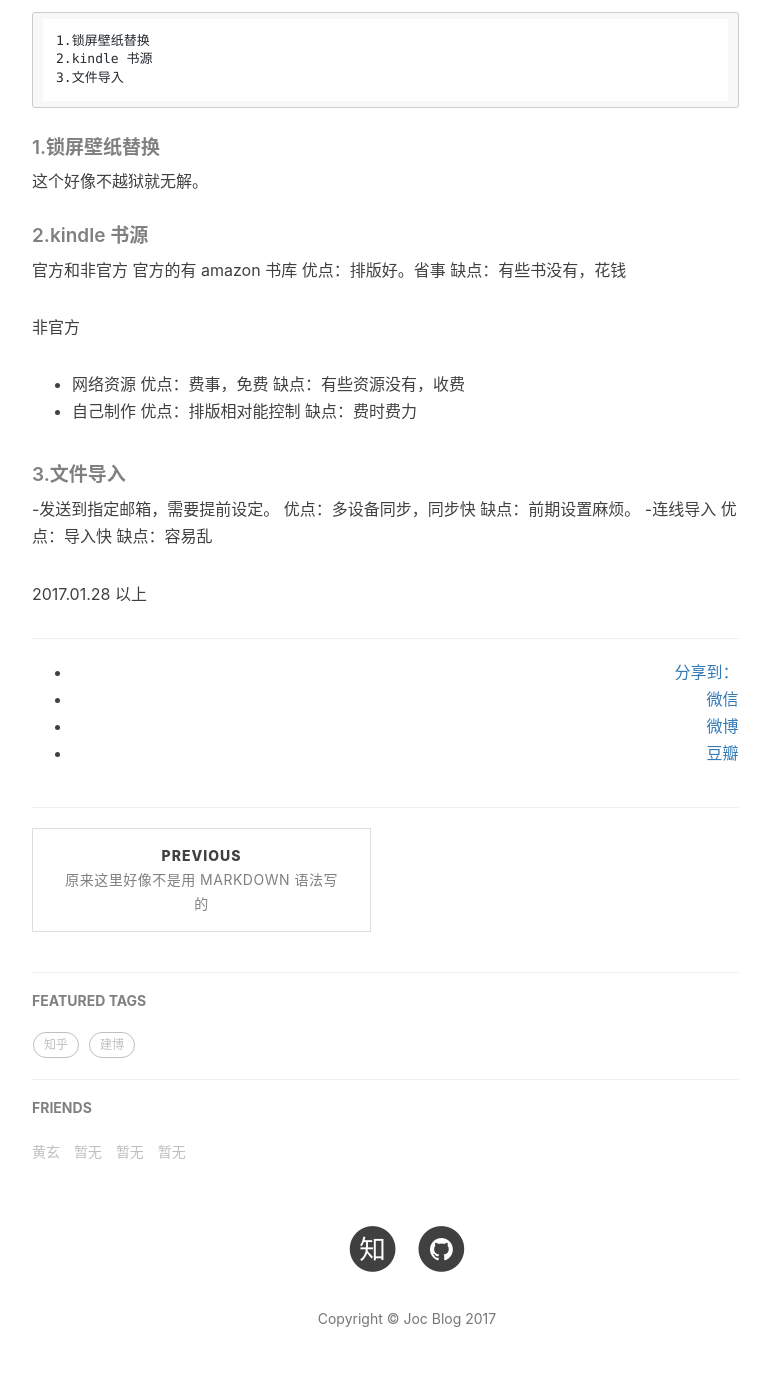
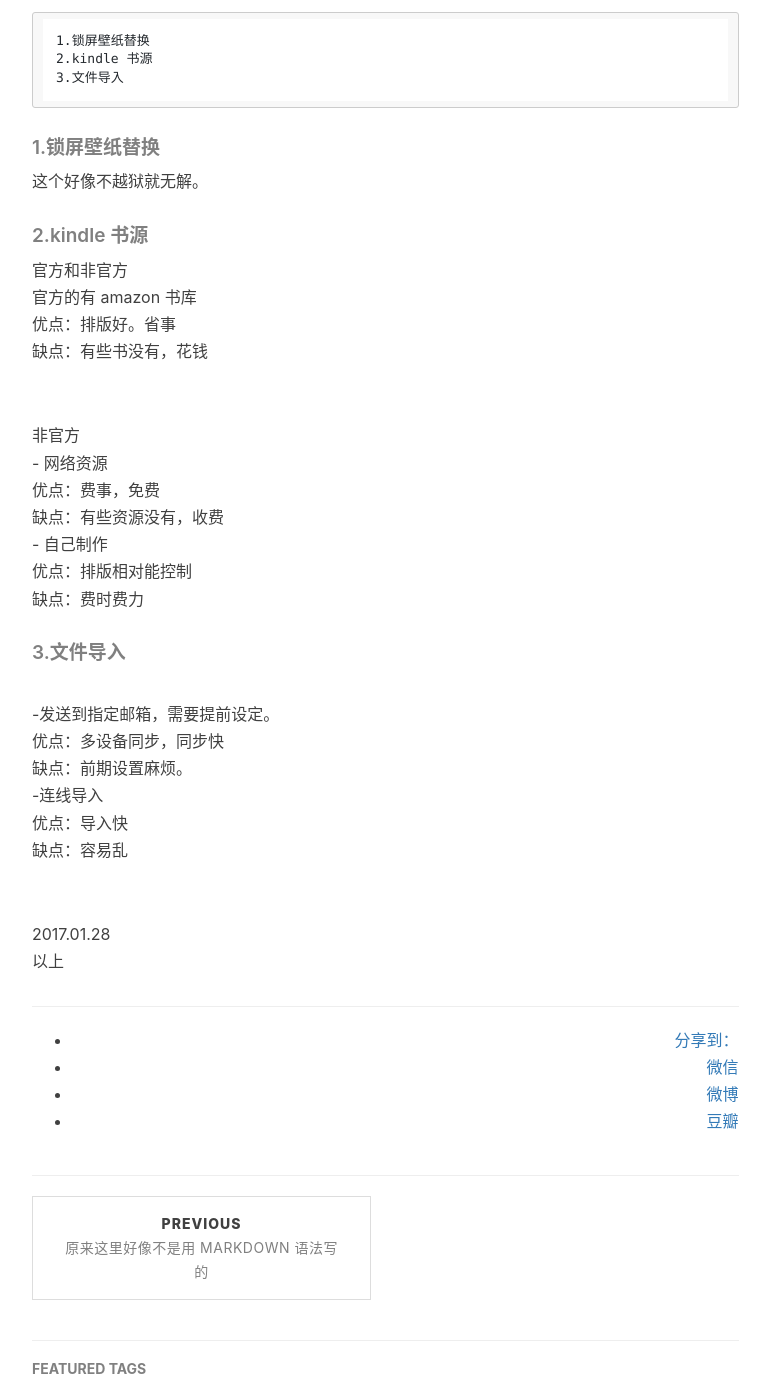
Before and after one commit to joc2422/jttt.github.io, a Jekyll site: the page built from _posts/2017-01-28-07.markdown, in a window 1280 px wide and 1400 px high, scrolled down 675 px. Shown: the whole window, without its empty margins (233-1003 px from the left). Built offline with Jekyll 4.4.1, drawn with Linux system fonts in a browser that asks for light colours; nearby versions of some CDN libraries; comment, search, counter and statistics services are not loaded; some of the changed text lies outside the part shown.

````diff
--- a/_posts/2017-01-28-07.markdown
+++ b/_posts/2017-01-28-07.markdown
@@ -14,7 +14,6 @@ tags:
 
 最近又拿她来看小说，效果还不错。
 但有几个问题。
-
 ```
 1.锁屏壁纸替换
 2.kindle 书源
@@ -28,27 +27,25 @@ tags:
 ##### 2.kindle 书源
 
 官方和非官方
-官方的有 amazon 书库
-优点：排版好。省事
-缺点：有些书没有，花钱
+<br>官方的有 amazon 书库
+<br>优点：排版好。省事
+<br>缺点：有些书没有，花钱
 
-非官方
-- 网络资源
-优点：费事，免费
-缺点：有些资源没有，收费
-- 自己制作
-优点：排版相对能控制
-缺点：费时费力
+<br>非官方
+<br>- 网络资源
+<br>优点：费事，免费
+<br>缺点：有些资源没有，收费
+<br>- 自己制作
+<br>优点：排版相对能控制
+<br>缺点：费时费力
 
 ##### 3.文件导入
--发送到指定邮箱，需要提前设定。
-优点：多设备同步，同步快
-缺点：前期设置麻烦。
--连线导入
-优点：导入快
-缺点：容易乱
+<br>-发送到指定邮箱，需要提前设定。
+<br>优点：多设备同步，同步快
+<br>缺点：前期设置麻烦。
+<br>-连线导入
+<br>优点：导入快
+<br>缺点：容易乱
 
-
-
-2017.01.28
-以上
+<br>2017.01.28
+<br>以上
````
Also changed, not shown: other parts of _posts/2017-01-28-07.markdown (+1 -1 lines).
